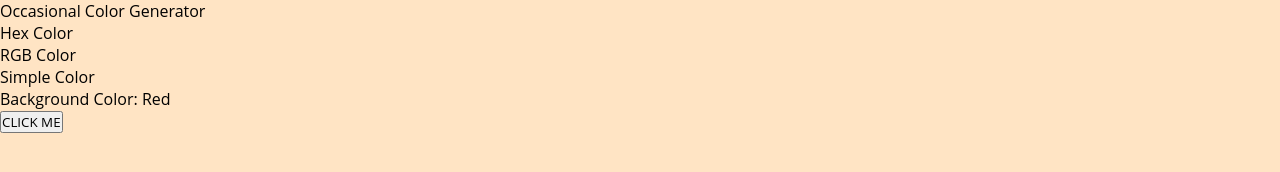
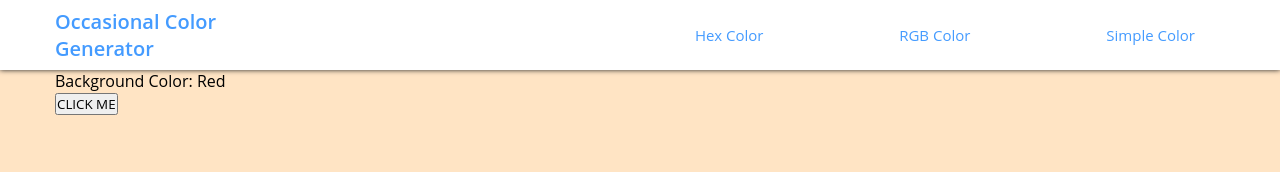
Before and after one commit to caingles/occasional-color-generator, a plain HTML site: page index.html in a window 1280 px wide. Drawn offline with Linux system fonts and the light colour scheme.

Commit message:
Add styles for the header

```diff
--- a/css/style.css
+++ b/css/style.css
@@ -9,6 +9,58 @@ h2 {
   box-sizing: border-box;
   font-family: "Open Sans", sans-serif;
 }
+
 body {
   background-color: bisque;
 }
+
+.container {
+  max-width: 1200px;
+  height: auto;
+  margin: auto;
+  padding: 0 15px;
+}
+
+.header {
+  background-color: #fff;
+  height: 70px;
+  box-shadow: 0px 0px 5px #222;
+}
+
+.box-header {
+  display: flex;
+  justify-content: space-between;
+  align-items: center;
+}
+
+.projectName {
+  width: 180px;
+  height: 70px;
+  display: flex;
+  justify-content: center;
+  align-items: center;
+}
+
+.projectName p {
+  color: rgb(68, 155, 255);
+  font-size: 20px;
+  font-weight: 600;
+}
+
+.options {
+  display: flex;
+  justify-content: space-between;
+  align-items: center;
+  max-width: 550px;
+  width: 100%;
+  /* background-color: blueviolet; */
+}
+
+.options p {
+  cursor: pointer;
+  color: rgb(68, 155, 255);
+  font-weight: 500;
+  font-size: 15px;
+  padding: 10px 20px;
+  margin-right: 10px;
+}
```
